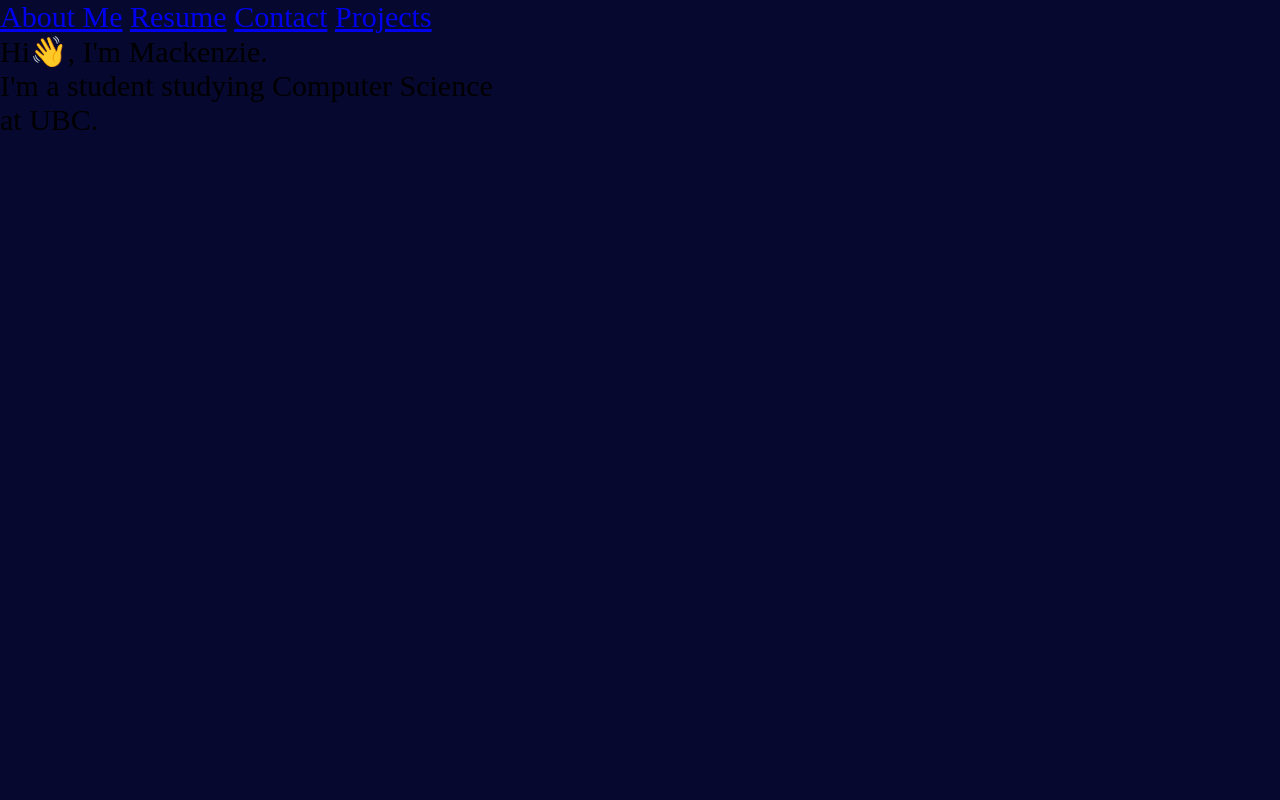
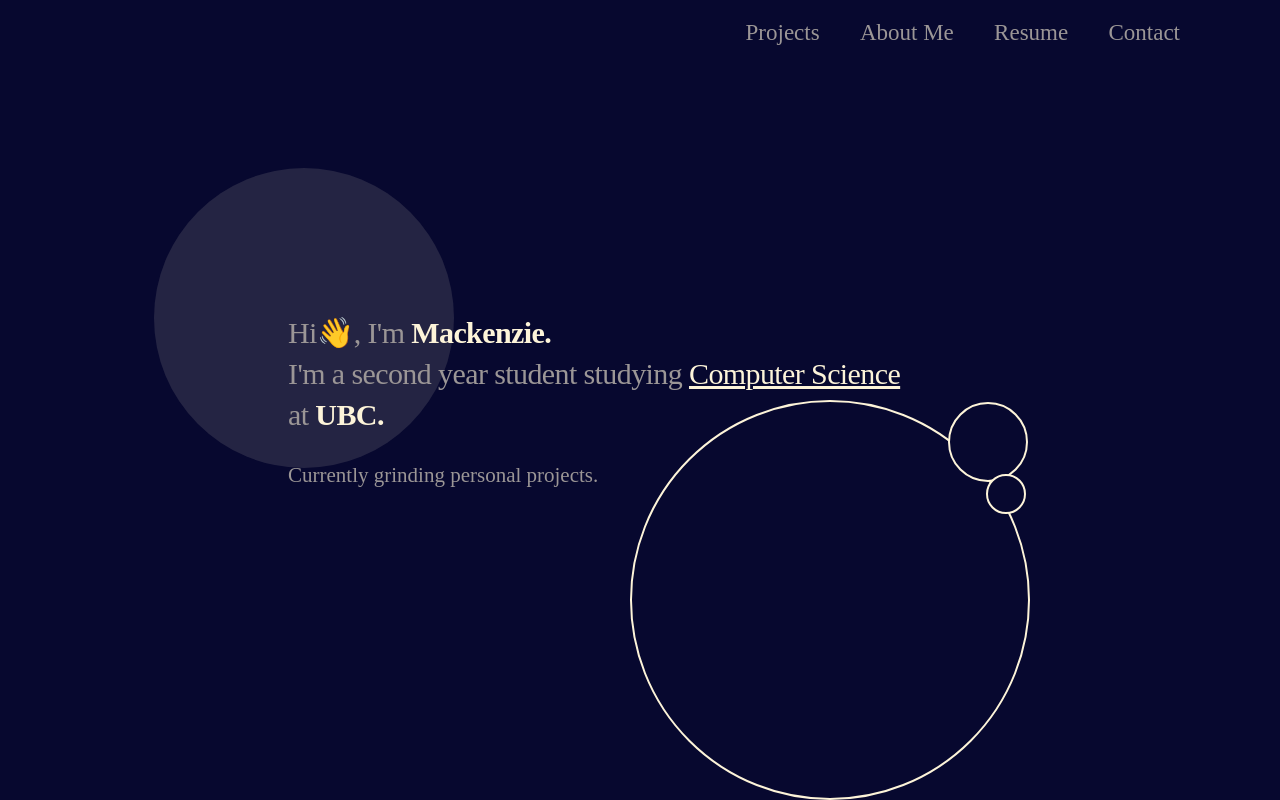
Before and after one commit to dymackenzie/portfolio, a website built with Vite: page personal_project/index.html in a window 1280 px wide. Built offline with nearby package versions, Linux system fonts and the light colour scheme.

Commit message:
title page front-end is finished

```diff
--- /dev/null
+++ b/personal_project/animation.css
@@ -0,0 +1,55 @@
+/* ROOT VARIABLES */
+:root {
+    --light: #FDF4D9;
+    --dark: #07082F;
+    --gray: #7C796E;
+    --graphics: #9B9696;
+    --lighter-dark: #1F203A;
+    font-size: 1px;
+}
+
+.animation {
+    position: fixed;
+    min-width: 100vw;
+}
+
+.big-circle{
+    position: relative;
+    float: right;
+    width: 400rem;
+    height: 400rem;
+    top: 400rem;
+    right: 250rem;
+
+    border-radius: 50%;
+    border: 2rem solid var(--light);
+    background-color: var(--dark);
+}
+
+.medium-circle{
+    position: inherit;
+    float: right;
+    width: 80rem;
+    height: 80rem;
+    top: 0rem;
+    right: 0rem;
+
+    border-radius: 50%;
+    border: 2rem solid var(--light);
+    background-color: var(--dark);
+    z-index: 50;
+}
+
+.small-circle{
+    position: inherit;
+    float: right;
+    width: 40rem;
+    height: 40rem;
+    top: 70rem;
+    right: 0rem;
+
+    border-radius: 50%;
+    border: 2rem solid var(--light);
+    background-color: var(--dark);
+    z-index: 51;
+}
--- a/personal_project/index.html
+++ b/personal_project/index.html
@@ -4,15 +4,29 @@
     <meta charset="UTF-8" />
     <meta name="viewport" content="width=device-width, initial-scale=1.0" />
     <link rel="stylesheet" type="text/css" href="style.css" />
+    <link rel="stylesheet" type="text/css" href="animation.css" />
     <title>Personal Portfolio</title>
   </head>
   <body>
 
-    <div class="nav-bar">
-      <a href="#">About Me</a>
-      <a href="#">Resume</a>
-      <a href="#">Contact</a>
-      <a href="#">Projects</a>
+    <header class="header">
+      <a hrdf="#" class="logo"></a>
+
+      <nav class="navbar">
+        <a href="#">Projects</a>
+        <a href="#">About Me</a>
+        <a href="#">Resume</a>
+        <a href="#">Contact</a>
+      </nav>
+    </header>
+
+    <div class="animation">
+      <div class="big-circle">
+        <div class="medium-circle">
+          <div class="small-circle"></div>
+        </div>
+      </div>
+
     </div>
 
     <div class="main-page">
@@ -20,8 +34,9 @@
       <div class="title-wrapper">
         <div class="profile"></div>
         <div class="title">
-          <p>Hi👋, I'm Mackenzie.</p>
-          <p>I'm a student studying Computer Science <br> at UBC.</p>
+          <h1>Hi👋, I'm <strong>Mackenzie.</strong></h1>
+          <h1>I'm a second year student studying <i>Computer Science</i> <br> at <strong>UBC.</strong></h1>
+          <p>Currently grinding personal projects.</p>
         </div>
       </div>
 
--- a/personal_project/style.css
+++ b/personal_project/style.css
@@ -1,16 +1,17 @@
+/* ROOT VARIABLES */
 :root {
     --light: #FDF4D9;
     --dark: #07082F;
     --gray: #7C796E;
     --graphics: #9B9696;
     --lighter-dark: #1F203A;
-    font-size: 30px;
+    font-size: 1px;
 }
 
 @font-face {
     font-family: 'darker_grotesquelight';
     src: url('public/darkergrotesque-variablefont_wght-webfont.woff') format('woff2'),
-         url('public/darkergrotesque-variablefont_wght-webfont.woff2') format('woff');
+        url('public/darkergrotesque-variablefont_wght-webfont.woff2') format('woff');
     font-weight: normal;
     font-style: normal;
 }
@@ -24,3 +25,124 @@
 body {
     background-color: var(--dark);
 }
+
+.header {
+    position: fixed;
+    top: 0;
+    left: 0;
+    width: 100%;
+    padding: 20rem 100rem;
+    background: transparent;
+    display: flex;
+    justify-content: space-between;
+    align-items: center;
+    z-index: 100;
+    user-select: none;
+}
+
+/*.logo {
+    font-size: 32rem;
+    color: var(--light);
+    text-decoration: none;
+    font-weight: 700;
+}*/
+
+.navbar a {
+    position: relative;
+    margin-left: 40rem;
+    user-select: none;
+
+    font-family: 'Darker Grotesque';
+    font-style: normal;
+    font-size: 23rem;
+    font-weight: 500;
+    text-decoration: none;
+    color: var(--graphics);
+}
+
+.navbar a::before {
+    content: '';
+    position: absolute;
+    margin-top: 3rem;
+    top: 100%;
+    left: 0;
+    width: 0;
+    height: 1.5rem;
+    background-color: var(--graphics);
+    transition: .3s;
+}
+
+.navbar a:hover::before {
+    width: 100%;
+}
+
+.main-page {
+    position: relative;
+    min-height: 100vh;
+}
+
+/* Main Title */
+.title-wrapper {
+    position: relative;
+    height: fit-content;
+}
+
+/* Profile Picture */
+.profile {
+    position: absolute;
+    top: 21vh;
+    left: 12vw;
+    width: 300rem;
+    height: 300rem;
+    opacity: 20%;
+    border-radius: 50%;
+    background-color: var(--graphics);
+}
+
+/* Text */
+.title {
+    position: absolute;
+    top: 39vh;
+    left: 22.5vw;
+}
+
+.title h1 {
+    position: relative;
+    color: var(--graphics);
+
+    font-family: 'Darker Grotesque';
+    font-style: normal;
+    font-weight: 500;
+    font-size: 30rem;
+    line-height: 41rem;
+    letter-spacing: -0.02em;
+}
+
+.title strong {
+    position: relative;
+    color: var(--light);
+
+    font-family: 'Darker Grotesque';
+    font-style: medium;
+}
+
+.title i {
+    position: relative;
+    color: var(--light);
+
+    font-family: 'Darker Grotesque';
+    font-style: normal;
+    text-decoration: underline;
+}
+
+.title p {
+    position: relative;
+    padding-top: 20rem;
+    color: var(--graphics);
+
+    font-family: 'Darker Grotesque';
+    font-style: normal;
+    font-weight: 450;
+    font-size: 21rem;
+    line-height: 41rem;
+}
```
